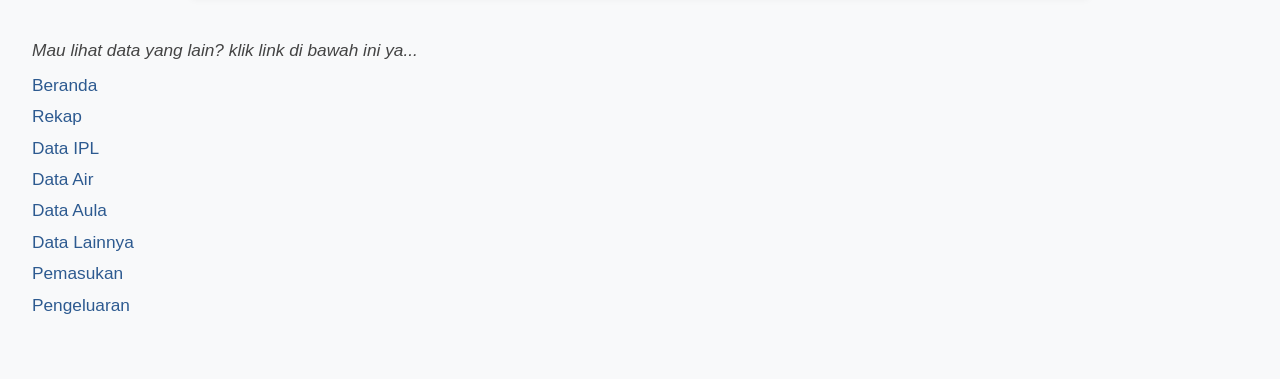
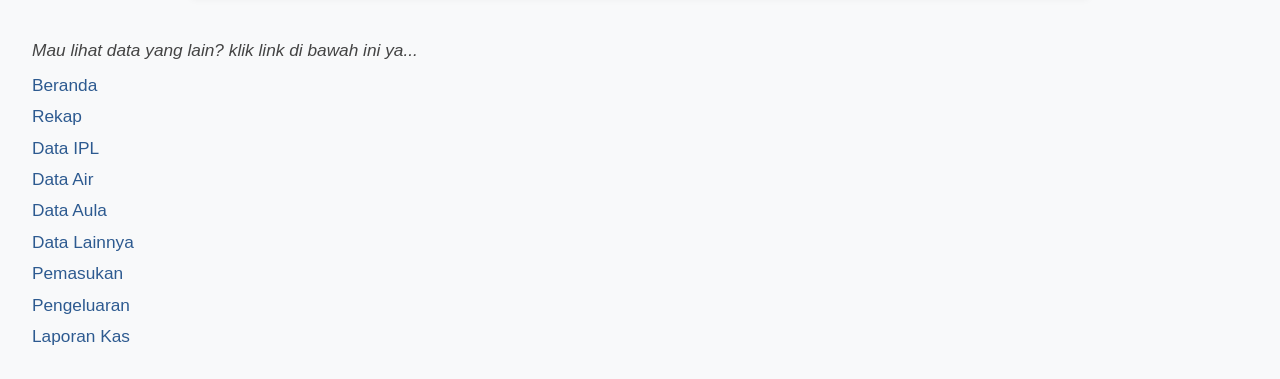
Before and after one commit to BlokHCikeasGardenia/saldo, a plain HTML site: page index.html in a window 1280 px wide. Shown: the part 458-837 px from the top of the page. Before the commit the page ends 806 px from the top, so only its background shows below. Drawn offline with Linux system fonts and the light colour scheme.

Commit message:
Update index.html

```diff
--- a/index.html
+++ b/index.html
@@ -137,6 +137,7 @@
       <a href="https://blokhcikeasgardenia.github.io/datalainnya/">Data Lainnya</a>
       <a href="https://blokhcikeasgardenia.github.io/pemasukan/">Pemasukan</a>
       <a href="https://blokhcikeasgardenia.github.io/pengeluaran/">Pengeluaran</a>
+      <a href="https://blokhcikeasgardenia.github.io/laporankas/">Laporan Kas</a>
     </nav>
   </footer>
   <script>
```
